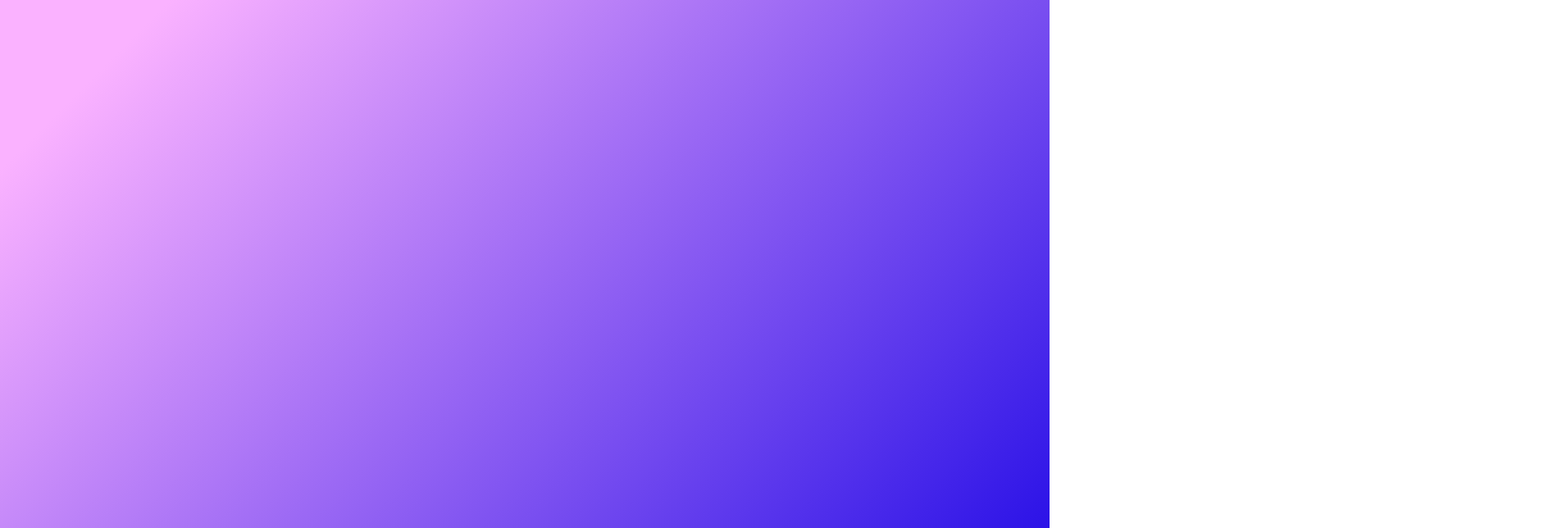
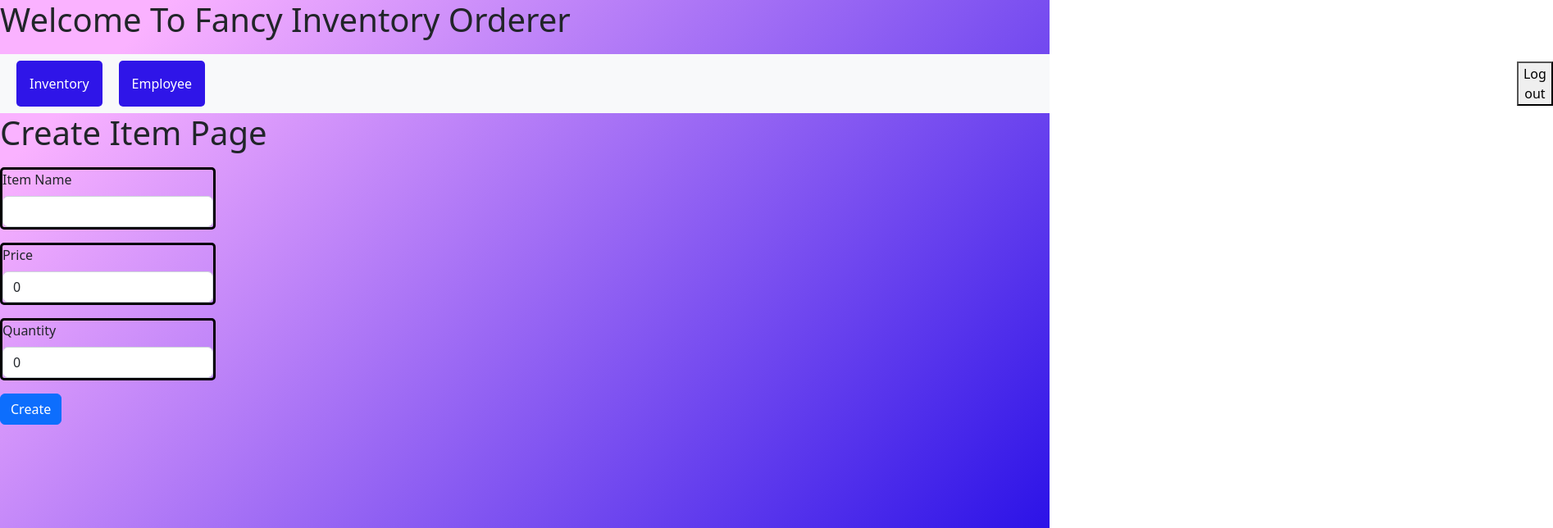
Before and after one commit to dnguye18/FancyInventoryOrderer, a React (Create React App) app in the folder front-end/: page /inventory/add in a window 1280 px wide. Before the commit this address had no page. Shown: the top 644 px of the page at 82% size, 1894 px wide, since content can reach past the window. Built offline with nearby package versions, Linux system fonts and the light colour scheme.

Commit message:
Added Add,Delete,Update and View for Inventory and Employee

```diff
--- a/front-end/src/App.js
+++ b/front-end/src/App.js
@@ -3,15 +3,33 @@ import './App.css';
 import CreateAccount from './components/CreateAccount';
 import LandingPage from './components/landingpage';
 import SignedInPage from './components/signedInPage';
+import InventoryView from './components/Inventory/InventoryView';
+import InventoryAdd from './components/Inventory/InventoryAdd';
+import InventoryUpdate from './components/Inventory/InventoryUpdate';
+import InventoryDelete from './components/Inventory/InventoryDelete';
+
+import EmployeeView from './components/Employee/EmployeeView';
+import EmployeeAdd from './components/Employee/EmployeeAdd';
+import EmployeeDelete from './components/Employee/EmployeeDelete';
+import EmployeeUpdate from './components/Employee/EmployeeUpdate';
 
 function App() {
   return (
     <div className="Appcontainer">
+      <Routes>
+        <Route path='/' element={<LandingPage />} exact/>
+        <Route path="/create_profile" element={<CreateAccount />} />
+        <Route path='/logged_in/*' element={<SignedInPage />} />
 
-      <Routes>
-        <Route path='/' element={<LandingPage />} />
-        <Route path="/create_profile" element={<CreateAccount />} />
-        <Route path='/logged_in' element={<SignedInPage />} />
+        <Route path='/inventory/view' element={<InventoryView />} />
+        <Route path='/inventory/add' element={<InventoryAdd />} />
+        <Route path='/inventory/delete' element={<InventoryDelete />} />
+        <Route path='/inventory/update' element={<InventoryUpdate />} />
+
+        <Route path='/employee/view' element={<EmployeeView />} />
+        <Route path='/employee/add' element={<EmployeeAdd />} />
+        <Route path='/employee/delete' element={<EmployeeDelete />} />
+        <Route path='/employee/update' element={<EmployeeUpdate />} />
       </Routes>
     </div>
   );
--- a/front-end/src/components/Inventory/InventoryAdd.js
+++ b/front-end/src/components/Inventory/InventoryAdd.js
@@ -1,5 +1,6 @@
 import React, { useState } from 'react';
 import InventoryApi from '../../api/InventoryApi';
+import Header from '../Header';
 
 const InventoryAdd = () => {
 
@@ -28,6 +29,7 @@ const InventoryAdd = () => {
 
     return (
         <div>
+            <Header/>
             <h1>Create Item Page</h1>
 
             <form onSubmit={ handleSubmit }>
--- a/front-end/src/components/Inventory/InventoryView.js
+++ b/front-end/src/components/Inventory/InventoryView.js
@@ -1,5 +1,6 @@
 import React, { useState ,useEffect } from "react";
 import InventoryApi from '../../api/InventoryApi';
+import Header from '../Header';
 
 const productDummyList = [
     {
@@ -33,6 +34,7 @@ const InventoryView = () => {
 
     return(
         <div>
+            <Header/>
             <h1>Inventory View Page</h1>
             <table className='table'>
                 <thead>
--- a/front-end/src/components/header.js
+++ b/front-end/src/components/header.js
@@ -12,24 +12,24 @@ const Header = () => {
                     <button class="dropbtn">Inventory</button>
                     <div class="dropdown-content">
                         <Link className="nav-link" to='/inventory/view'>View</Link>
-                        <Link to="/">Add</Link>
-                        <Link to="/">Delete</Link>
-                        <Link to="/">Update</Link>
+                        <Link className="nav-link" to='/inventory/add'>Add</Link>
+                        <Link className="nav-link" to='/inventory/delete'>Delete</Link>
+                        <Link className="nav-link" to='/inventory/update'>Update</Link>
                     </div>
                 </div>
 
                 <div class="dropdown">
                     <button class="dropbtn">Employee</button>
                     <div class="dropdown-content">
-                        <Link to="/">View</Link>
-                        <Link to="/">Add</Link>
-                        <Link to="/">Delete</Link>
-                        <Link to="/">Update</Link>
+                        <Link className="nav-link" to='/employee/view'>View</Link>
+                        <Link className="nav-link" to='/employee/add'>Add</Link>
+                        <Link className="nav-link" to='/employee/delete'>Delete</Link>
+                        <Link className="nav-link" to='/employee/update'>Update</Link>
                     </div>
                 </div>
 
-                <Link to="/" class="btn btn-info btn-lg">
-                    <span class="glyphicon glyphicon-log-out">Log out</span>
+                <Link to="/">
+                    <button className='signOut'>Log out</button>
                 </Link>
             </nav>
         </div>
--- a/front-end/src/components/signedInPage.js
+++ b/front-end/src/components/signedInPage.js
@@ -1,16 +1,10 @@
 import React from "react";
-import { Route,Routes } from "react-router";
-import Header from '../components/Header';
-import InventoryView from '../components/Inventory/InventoryView';
+import Header from './Header';
 
 const signedInPage = () => {
     return(
         <div>
             <Header/>
-            <Routes>
-                <Route path='/inventory/view' element={<InventoryView />} />
-            </Routes>
-
         </div>
     )
 }
--- a/front-end/src/css/header.css
+++ b/front-end/src/css/header.css
@@ -3,6 +3,9 @@ h1{
     padding-bottom: 10px;
 }
 
+.signOut{
+  margin-left: 1600px;
+}
 
 .dropbtn {
     background-color: #2f15e8;
```
